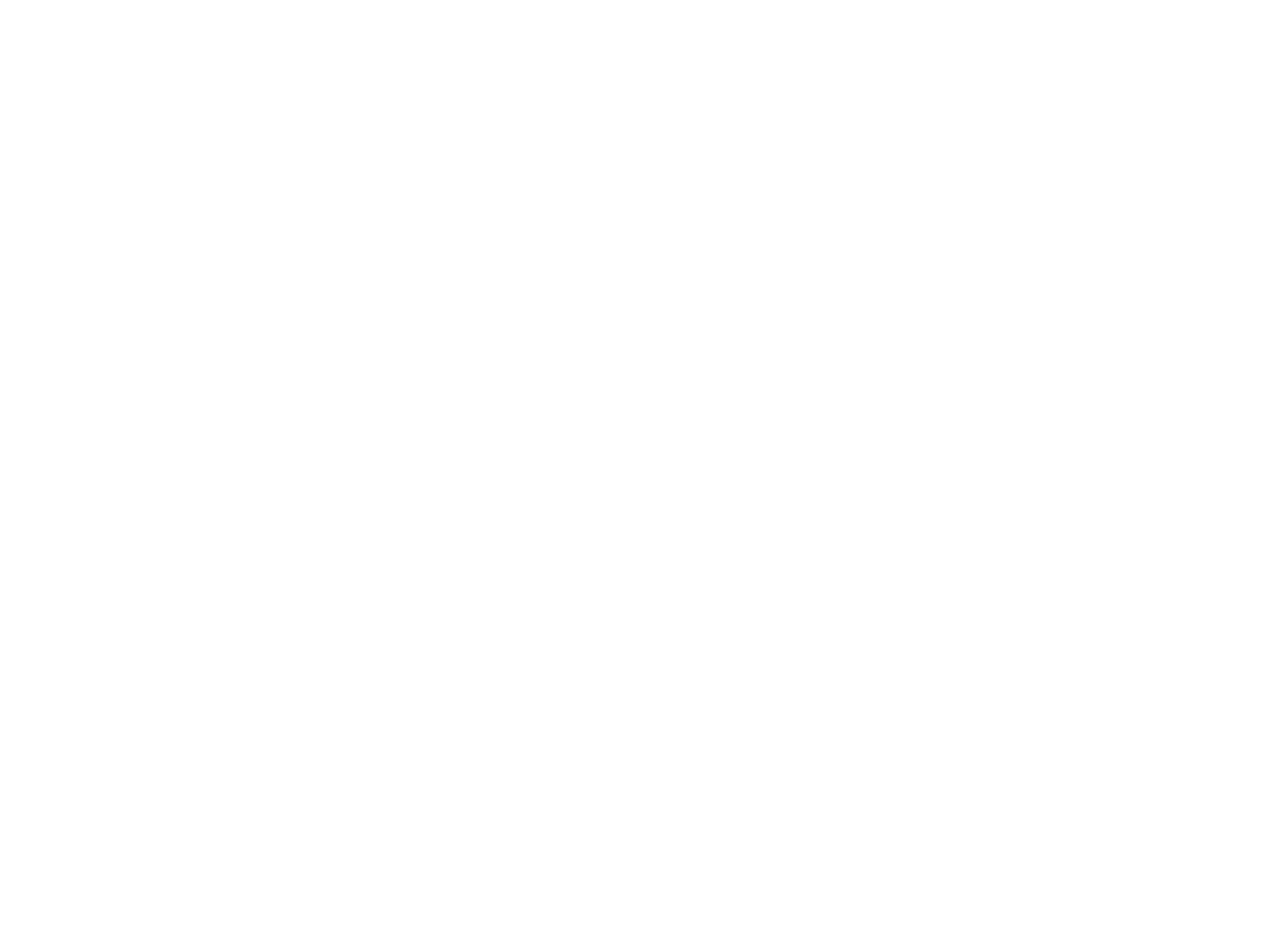
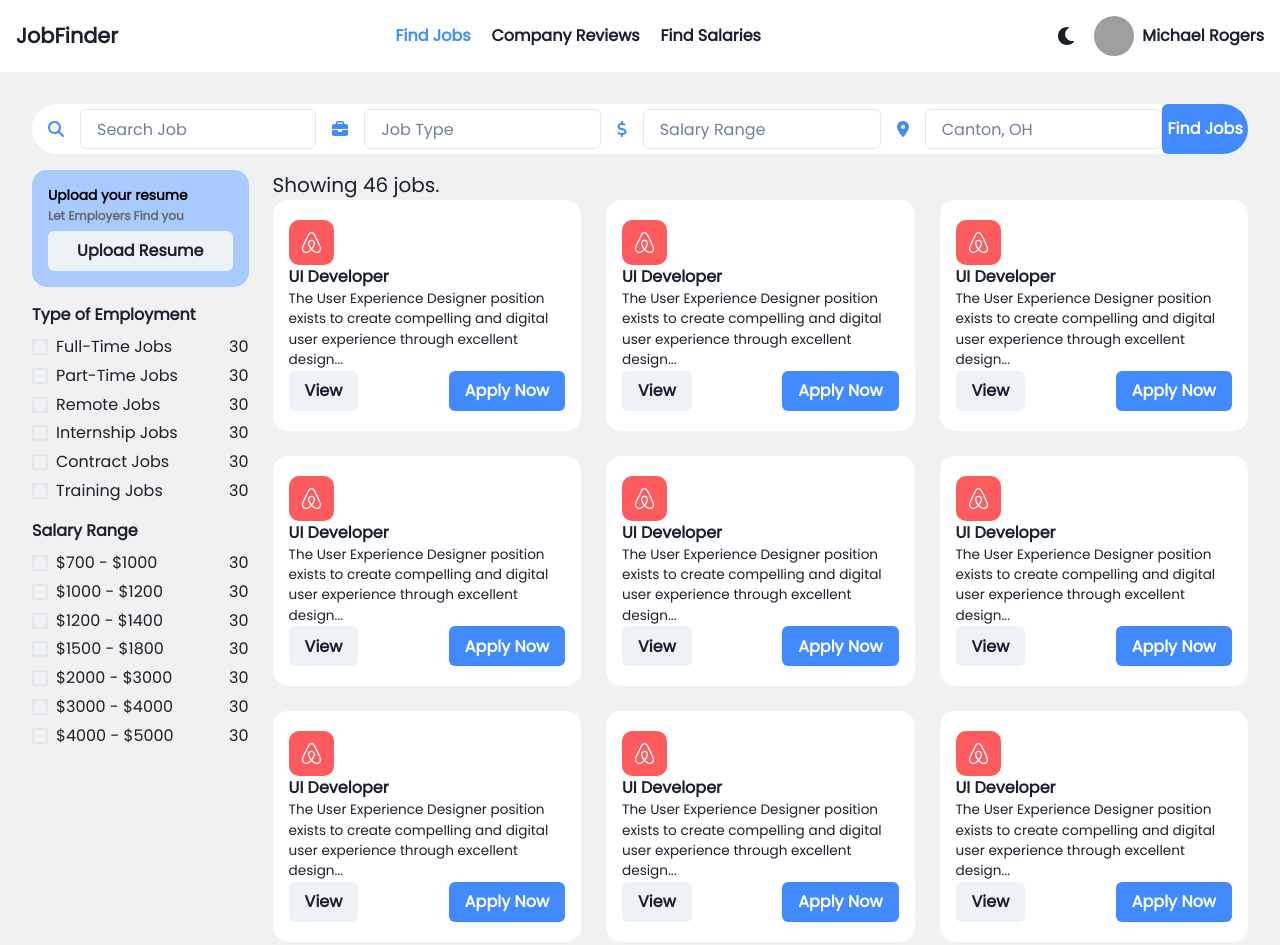
Before and after one commit to MichaelRogerss/JobFinder, a plain HTML site: page index.html in a window 1280 px wide. Shown: the top 945 px of the page. Before the commit the page ends 800 px from the top, so only its background shows below. Drawn offline with Linux system fonts and the light colour scheme; the site is published under a folder, as on GitHub Pages, so addresses that start at the root find nothing; grey boxes are pictures that could not be loaded.

Commit message:
Update index.html

```diff
--- a/index.html
+++ b/index.html
@@ -1 +1 @@
-<!doctype html><html lang="en"><head><meta charset="utf-8"/><link rel="icon" href="/favicon.ico"/><meta name="viewport" content="width=device-width,initial-scale=1"/><meta name="theme-color" content="#000000"/><meta name="description" content="Web site created using create-react-app"/><link rel="apple-touch-icon" href="/logo192.png"/><link rel="manifest" href="/manifest.json"/><title>React App</title><script defer="defer" src="/static/js/main.c49bb5b3.js"></script><link href="/static/css/main.442531d4.css" rel="stylesheet"></head><body><noscript>You need to enable JavaScript to run this app.</noscript><div id="root"></div></body></html>
+<!doctype html><html lang="en"><head><meta charset="utf-8"/><link rel="icon" href="/favicon.ico"/><meta name="viewport" content="width=device-width,initial-scale=1"/><meta name="theme-color" content="#000000"/><meta name="description" content="Web site created using create-react-app"/><link rel="apple-touch-icon" href="/logo192.png"/><link rel="manifest" href="/manifest.json"/><title>React App</title><script defer="defer" src="static/js/main.c49bb5b3.js"></script><link href="static/css/main.442531d4.css" rel="stylesheet"></head><body><noscript>You need to enable JavaScript to run this app.</noscript><div id="root"></div></body></html>
```
